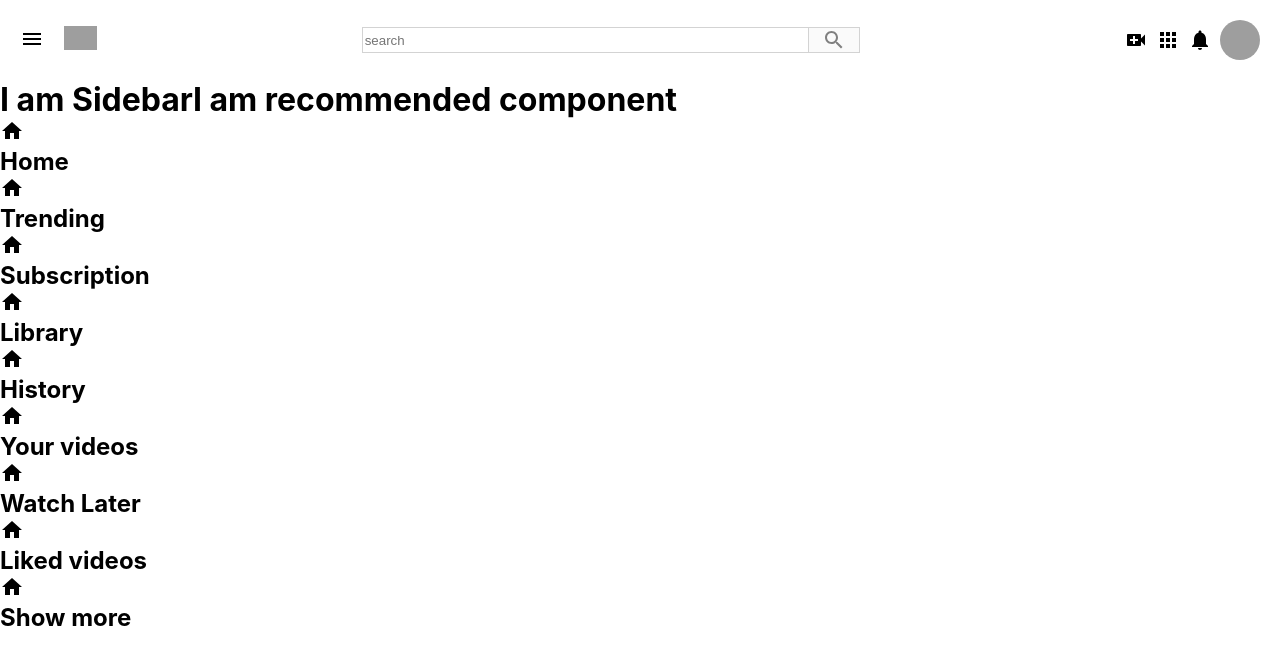
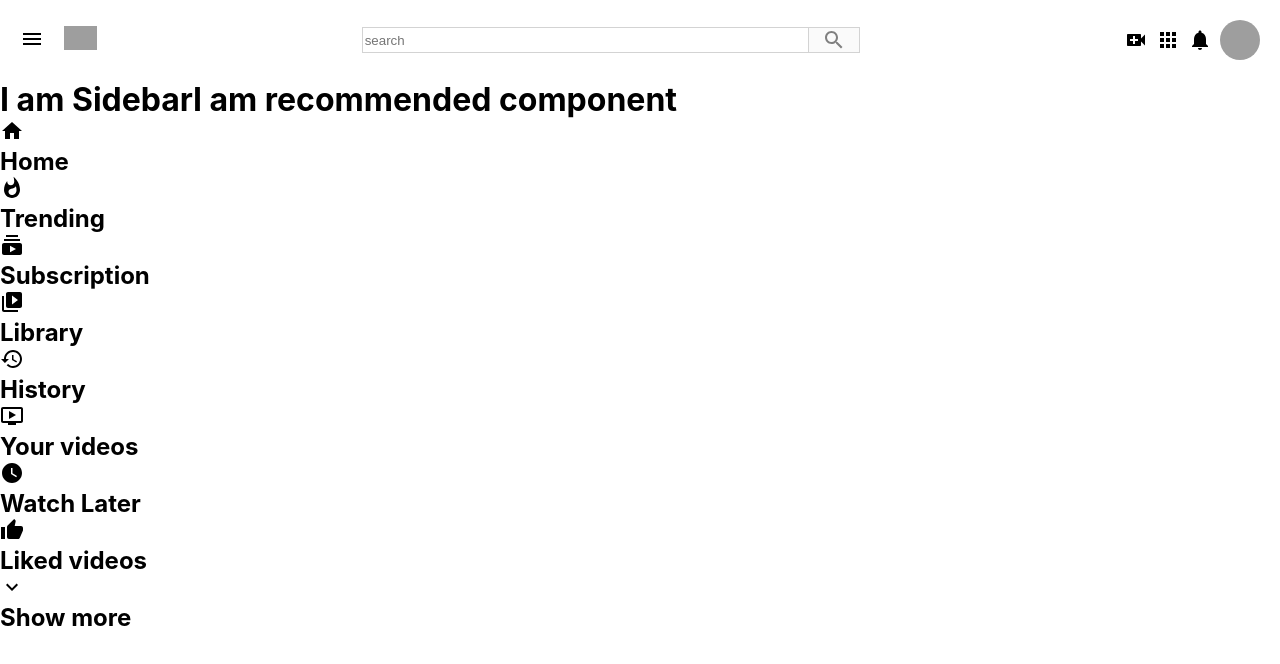
Before and after one commit to vermad843/six_month, a React (Create React App) app: page / in a window 1280 px wide. Shown: the top 664 px of the page. Built offline with nearby package versions, Linux system fonts and the light colour scheme; grey boxes are pictures that could not be loaded.

Commit message:
all title and icon

```diff
--- a/src/Sidebar.js
+++ b/src/Sidebar.js
@@ -1,20 +1,28 @@
 import React from 'react';
 import SidebarRow from './SidebarRow';
 import HomeIcon from '@mui/icons-material/Home';
+import WhatshotIcon from '@mui/icons-material/Whatshot';
+import SubscriptionsIcon from '@mui/icons-material/Subscriptions';
+import VideoLibraryIcon from '@mui/icons-material/VideoLibrary';
+import HistoryIcon from '@mui/icons-material/History';
+import OndemandVideoIcon from '@mui/icons-material/OndemandVideo';
+import WatchLaterIcon from '@mui/icons-material/WatchLater';
+import ThumbUpIcon from '@mui/icons-material/ThumbUp';
+import ExpandMoreIcon from '@mui/icons-material/ExpandMore';
 import './Sidebar.css';
 
 function Sidebar() {
   return <div className='sidebar'>
        <h1>I am Sidebar</h1>
        <SidebarRow Icon = {HomeIcon} title = 'Home'/>
-       <SidebarRow Icon = {HomeIcon} title = 'Trending'/>
-       <SidebarRow Icon = {HomeIcon} title = 'Subscription'/>
-       <SidebarRow Icon = {HomeIcon} title = 'Library'/>
-       <SidebarRow Icon = {HomeIcon} title = 'History'/>
-       <SidebarRow Icon = {HomeIcon} title = 'Your videos'/>
-       <SidebarRow Icon = {HomeIcon} title = 'Watch Later'/>
-       <SidebarRow Icon = {HomeIcon} title = 'Liked videos'/>
-       <SidebarRow Icon = {HomeIcon} title = 'Show more'/>
+       <SidebarRow Icon = {WhatshotIcon} title = 'Trending'/>
+       <SidebarRow Icon = {SubscriptionsIcon} title = 'Subscription'/>
+       <SidebarRow Icon = {VideoLibraryIcon} title = 'Library'/>
+       <SidebarRow Icon = {HistoryIcon} title = 'History'/>
+       <SidebarRow Icon = {OndemandVideoIcon} title = 'Your videos'/>
+       <SidebarRow Icon = {WatchLaterIcon} title = 'Watch Later'/>
+       <SidebarRow Icon = {ThumbUpIcon} title = 'Liked videos'/>
+       <SidebarRow Icon = {ExpandMoreIcon} title = 'Show more'/>
   </div>;
 }
 
```
